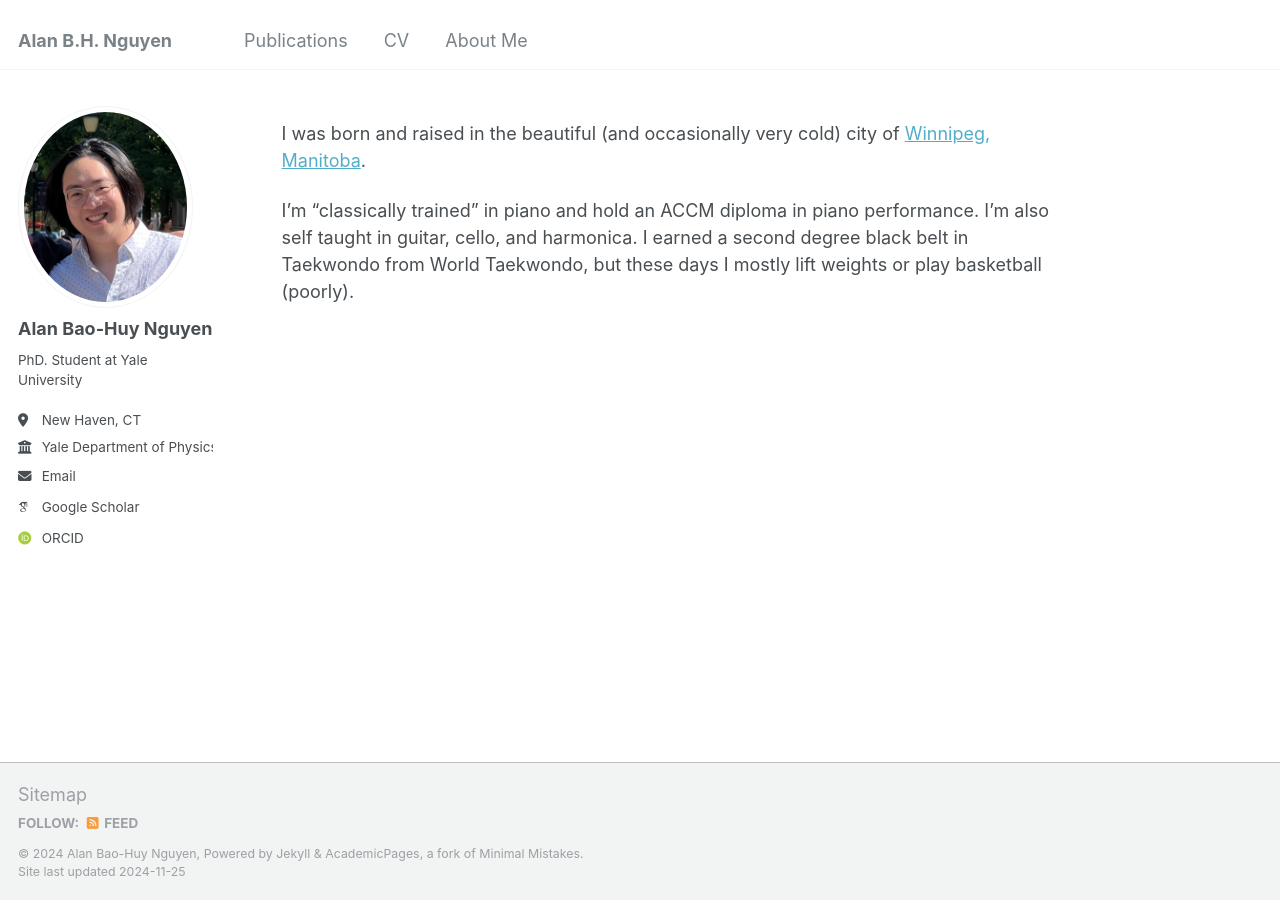
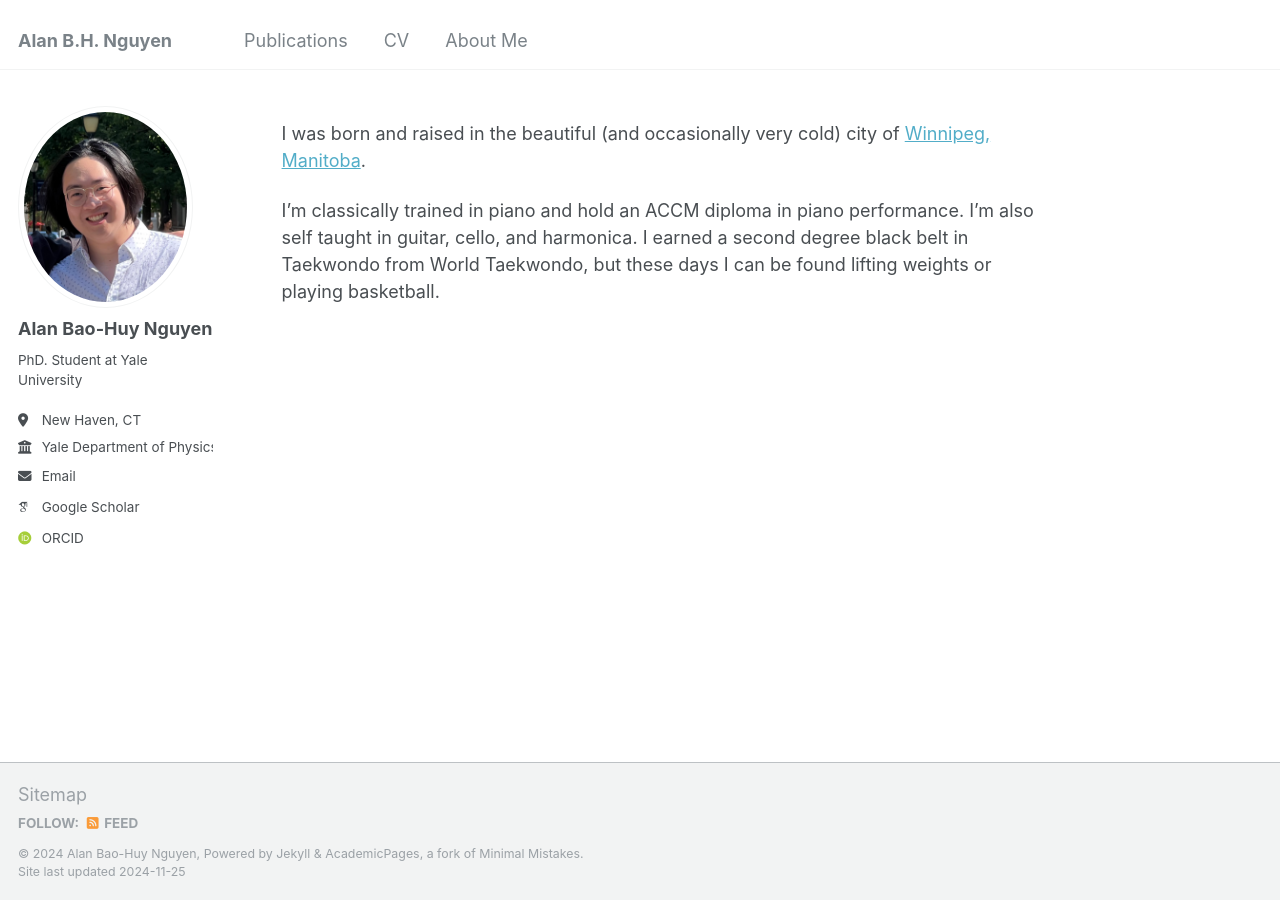
Before and after one commit to alanbhnguyen/alanbhnguyen.github.io, a Jekyll site: the page built from _pages/aboutme.md, in a window 1280 px wide. Built offline with Jekyll 4.4.1, drawn with Linux system fonts in a browser that asks for light colours; some web fonts are replaced.

Commit message:
Update aboutme.md

```diff
--- a/_pages/aboutme.md
+++ b/_pages/aboutme.md
@@ -9,4 +9,4 @@ redirect_from:
 
 I was born and raised in the beautiful (and occasionally very cold) city of [Winnipeg, Manitoba](https://en.wikipedia.org/wiki/Winnipeg).
 
-I'm "classically trained" in piano and hold an ACCM diploma in piano performance. I'm also self taught in guitar, cello, and harmonica. I earned a second degree black belt in Taekwondo from World Taekwondo, but these days I mostly lift weights or play basketball (poorly).
+I'm classically trained in piano and hold an ACCM diploma in piano performance. I'm also self taught in guitar, cello, and harmonica. I earned a second degree black belt in Taekwondo from World Taekwondo, but these days I can be found lifting weights or playing basketball.
```
